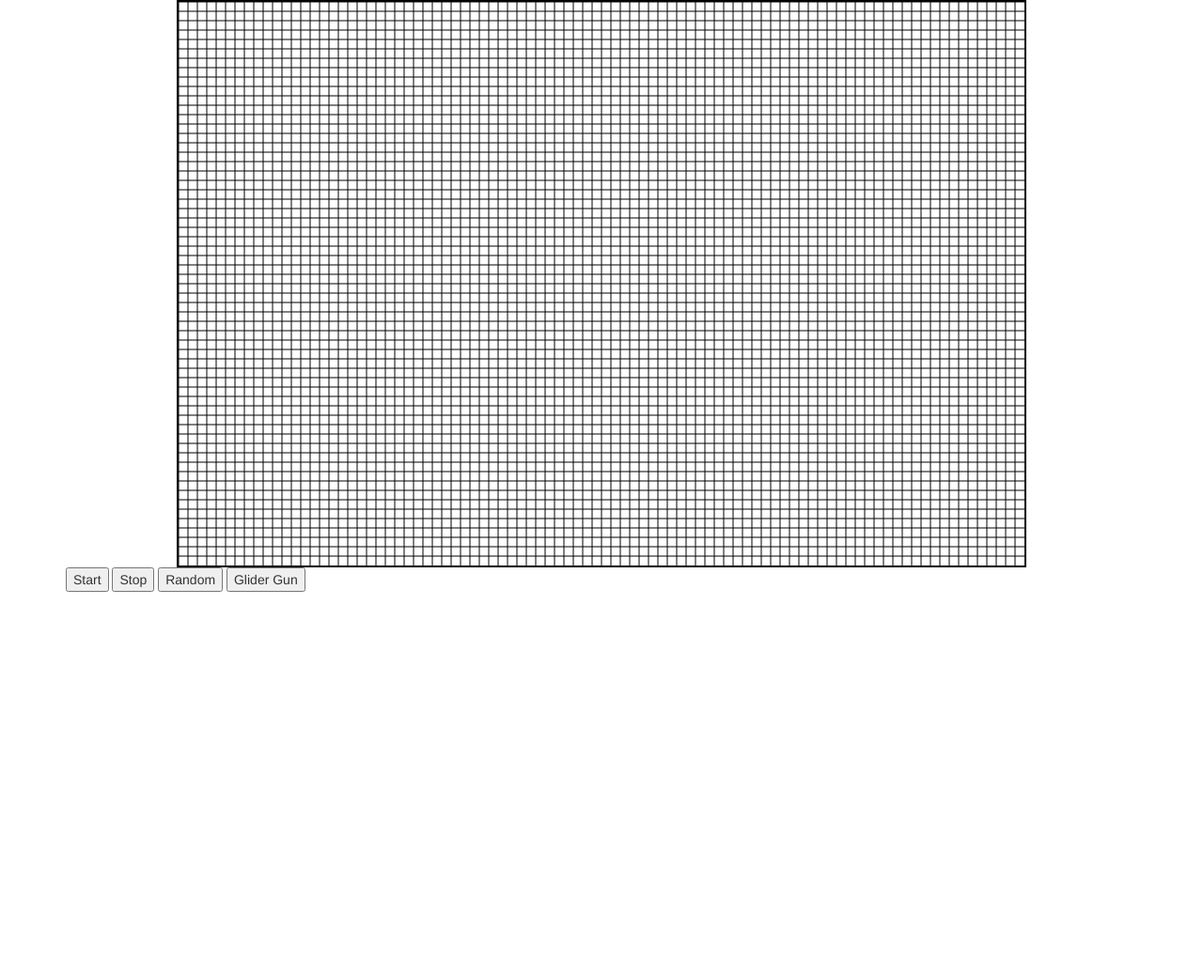
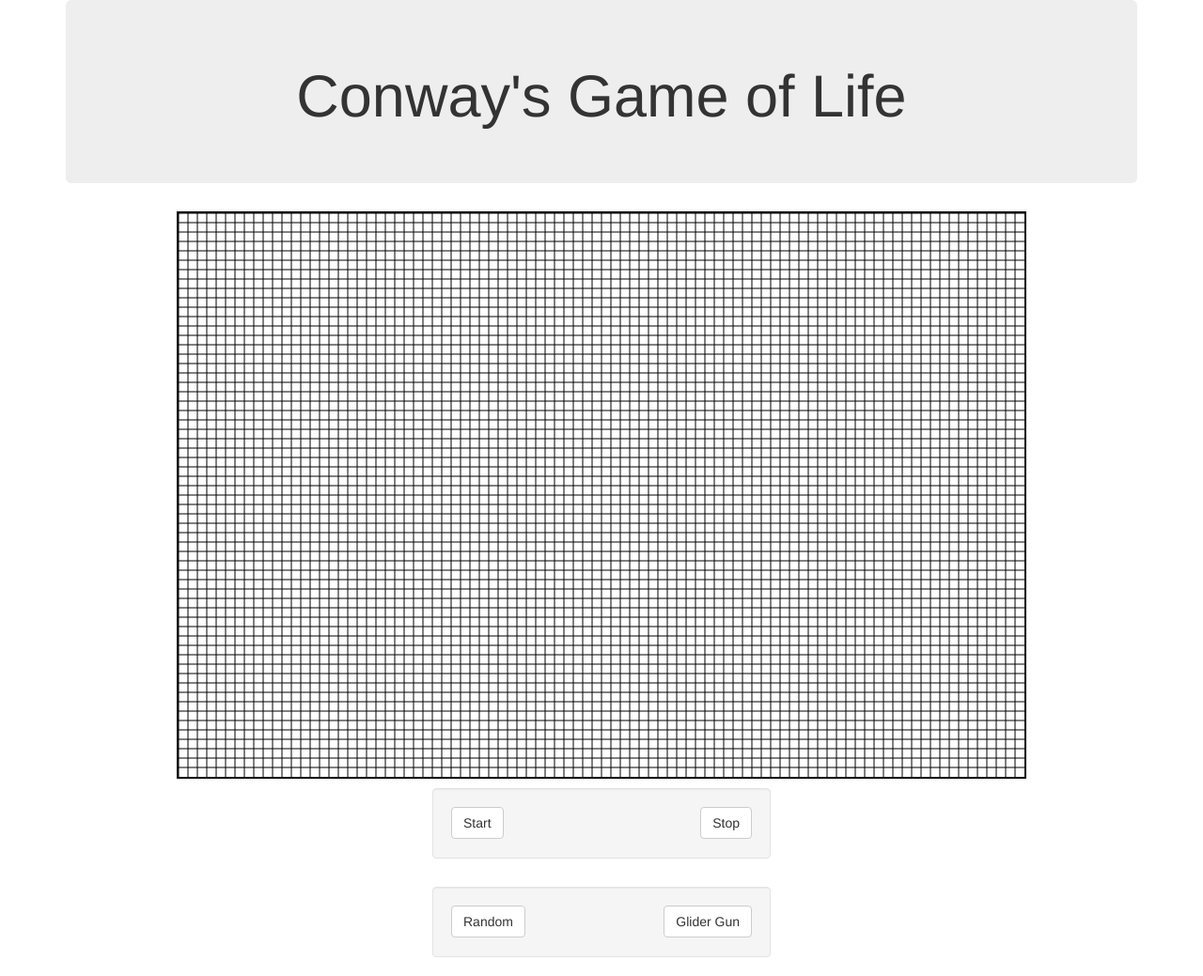
Before and after one commit to janek-b/game-of-life, a plain HTML site: page index.html in a window 1280 px wide. Shown: the whole page at 94% size. Before the commit the page ends 800 px from the top, so only its background shows below. Drawn offline with nearby package versions, Linux system fonts and the light colour scheme.

Commit message:
add bootstrap elements and styling

```diff
--- a/css/styles.css
+++ b/css/styles.css
@@ -3,3 +3,12 @@
   margin: auto;
   display: block;
 }
+
+h1 {
+  text-align: center;
+}
+
+.well {
+  margin-top: 10px;
+  height: 75px;
+}
--- a/index.html
+++ b/index.html
@@ -9,12 +9,28 @@
   </head>
   <body>
     <div class="container">
-      <canvas id="canvas" width="900" height="600"></canvas>
-
-      <button type="button" id="start">Start</button>
-      <button type="button" id="stop">Stop</button>
-      <button type="button" id="random">Random</button>
-      <button type="button" id="glidergun">Glider Gun</button>
+      <div class="jumbotron">
+        <h1>Conway's Game of Life</h1>
+      </div>
+      <div class="row">
+        <canvas id="canvas" width="900" height="600"></canvas>
+      </div>
+      <div class="row">
+        <div class="col-md-4 col-md-offset-4">
+          <div class="well">
+            <button type="button" class="btn btn-default pull-left" id="start">Start</button>
+            <button type="button" class="btn btn-default pull-right" id="stop">Stop</button>
+          </div>
+        </div>
+      </div>
+      <div class="row">
+        <div class="col-md-4 col-md-offset-4">
+          <div class="well">
+            <button type="button" class="btn btn-default pull-left" id="random">Random</button>
+            <button type="button" class="btn btn-default pull-right" id="glidergun">Glider Gun</button>
+          </div>
+        </div>
+      </div>
     </div>
   </body>
 </html>
```
